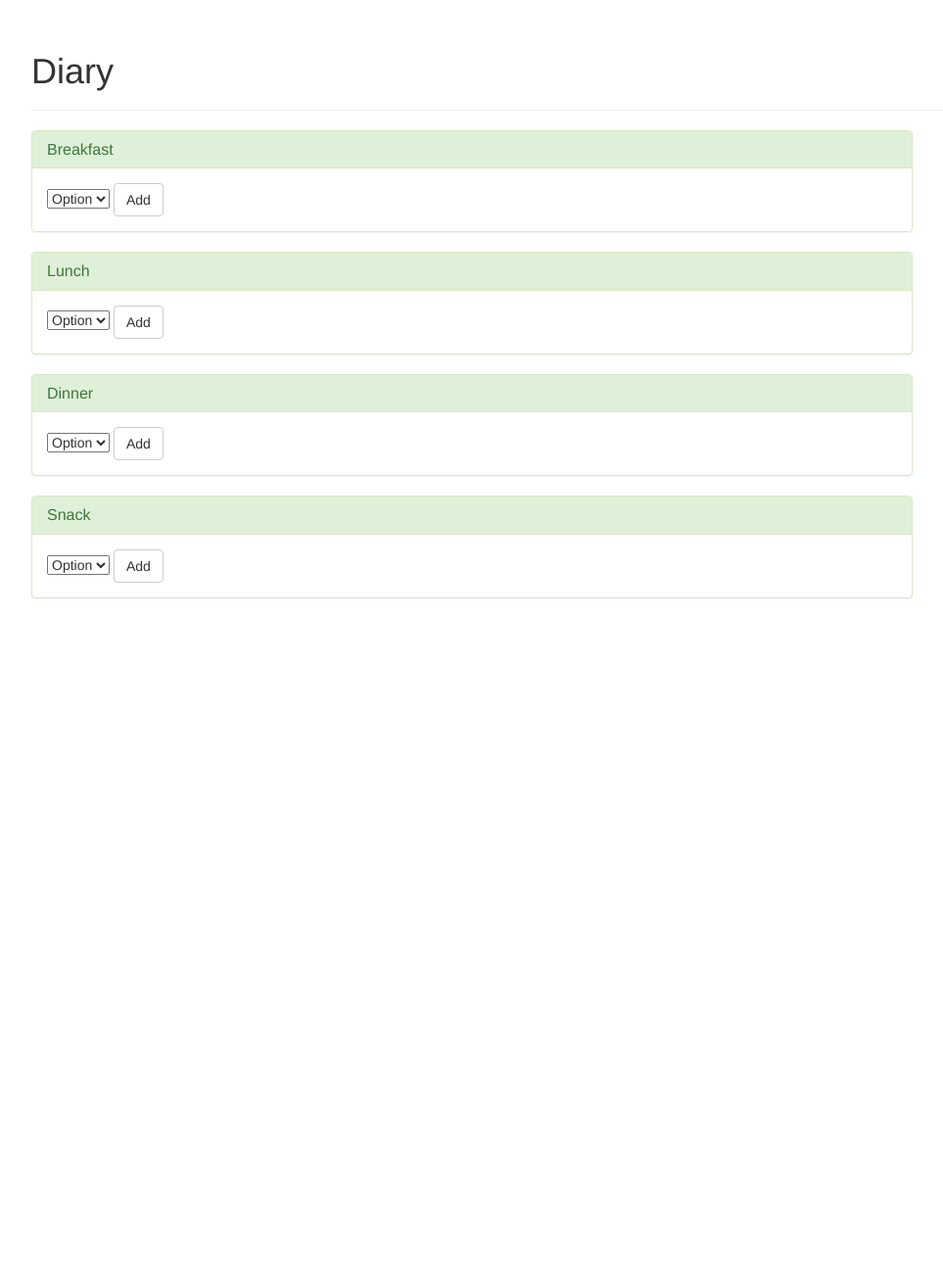
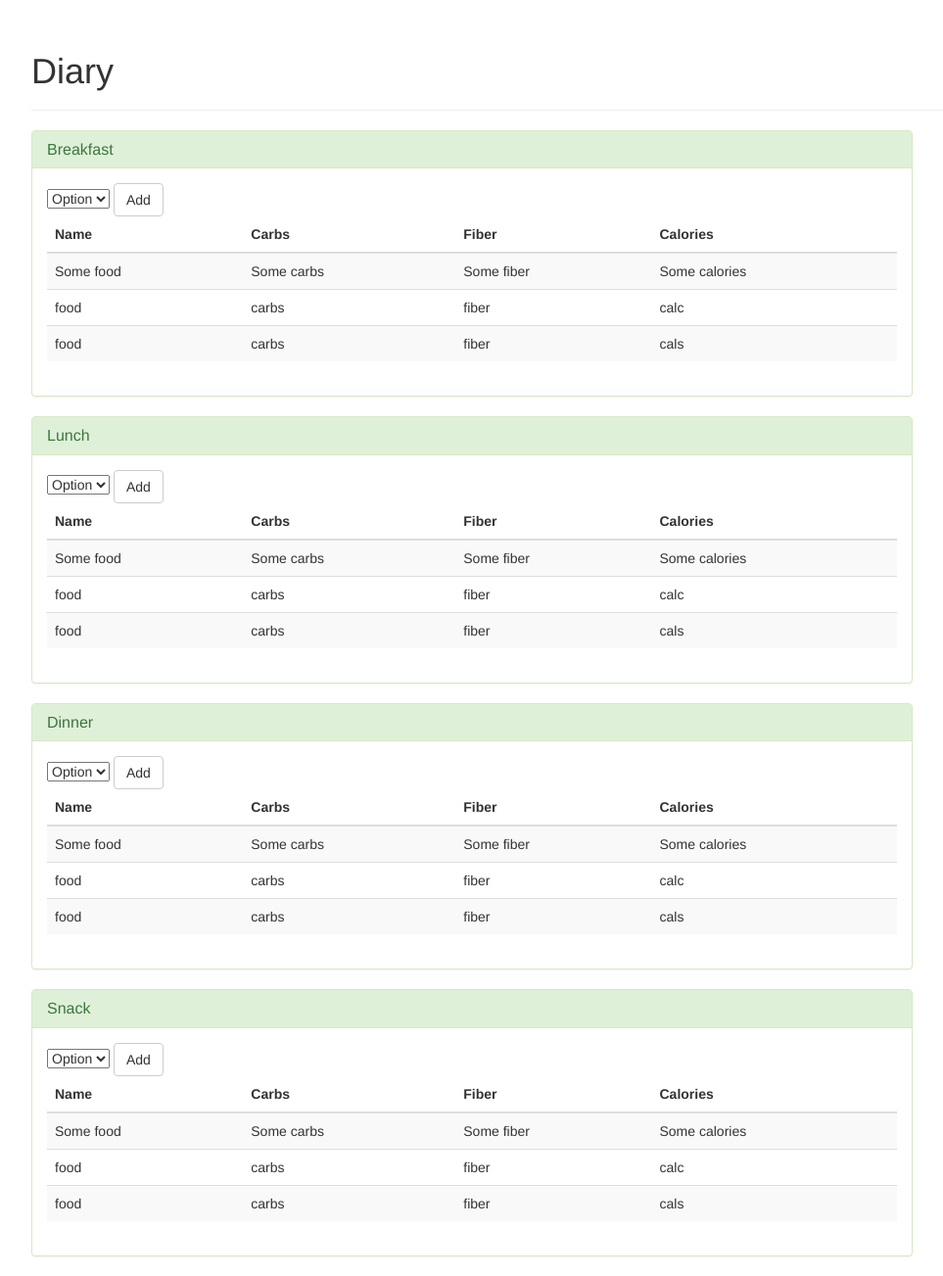
Before and after one commit to kaitcov/carbCount, a Flask app: page /diary in a window 1280 px wide. Shown: the part 51-1354 px from the top of the page at 98% size, without its empty margins (38-1001 px from the left). Before the commit the page ends 662 px from the top, so only its background shows below. Run offline with Flask 2, Linux system fonts and the light colour scheme; some libraries are stand-ins or nearby versions.

Commit message:
tables for meals in diary

```diff
--- a/templates/diary.html
+++ b/templates/diary.html
@@ -21,6 +21,36 @@
   			</select>
 		<button type="button" class="btn btn-default">Add</button>
 		</form>
+		<table class="table table-striped">
+			<thead>
+              <tr>
+                <th>Name</th>
+                <th>Carbs</th>
+                <th>Fiber</th>
+                <th>Calories</th>
+              </tr>
+            </thead>
+            <tbody>
+              <tr>
+                <td>Some food</td>
+                <td>Some carbs</td>
+                <td>Some fiber</td>
+                <td>Some calories</td>
+              </tr>
+              <tr>
+                <td>food</td>
+                <td>carbs</td>
+                <td>fiber</td>
+                <td>calc</td>
+              </tr>
+              <tr>
+                <td>food</td>
+                <td>carbs</td>
+                <td>fiber</td>
+                <td>cals</td>
+              </tr>
+            </tbody>
+          </table>
             </div>
           </div>
         </div><!-- /.col-sm-4 -->
@@ -42,6 +72,36 @@
   			</select>
 		<button type="button" class="btn btn-default">Add</button>
 		</form>
+		<table class="table table-striped">
+			<thead>
+              <tr>
+                <th>Name</th>
+                <th>Carbs</th>
+                <th>Fiber</th>
+                <th>Calories</th>
+              </tr>
+            </thead>
+            <tbody>
+              <tr>
+                <td>Some food</td>
+                <td>Some carbs</td>
+                <td>Some fiber</td>
+                <td>Some calories</td>
+              </tr>
+              <tr>
+                <td>food</td>
+                <td>carbs</td>
+                <td>fiber</td>
+                <td>calc</td>
+              </tr>
+              <tr>
+                <td>food</td>
+                <td>carbs</td>
+                <td>fiber</td>
+                <td>cals</td>
+              </tr>
+            </tbody>
+          </table>
             </div>
           </div>
         </div><!-- /.col-sm-4 -->
@@ -63,6 +123,36 @@
   			</select>
 		<button type="button" class="btn btn-default">Add</button>
 		</form>
+		<table class="table table-striped">
+			<thead>
+              <tr>
+                <th>Name</th>
+                <th>Carbs</th>
+                <th>Fiber</th>
+                <th>Calories</th>
+              </tr>
+            </thead>
+            <tbody>
+              <tr>
+                <td>Some food</td>
+                <td>Some carbs</td>
+                <td>Some fiber</td>
+                <td>Some calories</td>
+              </tr>
+              <tr>
+                <td>food</td>
+                <td>carbs</td>
+                <td>fiber</td>
+                <td>calc</td>
+              </tr>
+              <tr>
+                <td>food</td>
+                <td>carbs</td>
+                <td>fiber</td>
+                <td>cals</td>
+              </tr>
+            </tbody>
+          </table>
             </div>
           </div>
         </div><!-- /.col-sm-4 -->
@@ -84,6 +174,36 @@
   			</select>
 		<button type="button" class="btn btn-default">Add</button>
 		</form>
+		<table class="table table-striped">
+			<thead>
+              <tr>
+                <th>Name</th>
+                <th>Carbs</th>
+                <th>Fiber</th>
+                <th>Calories</th>
+              </tr>
+            </thead>
+            <tbody>
+              <tr>
+                <td>Some food</td>
+                <td>Some carbs</td>
+                <td>Some fiber</td>
+                <td>Some calories</td>
+              </tr>
+              <tr>
+                <td>food</td>
+                <td>carbs</td>
+                <td>fiber</td>
+                <td>calc</td>
+              </tr>
+              <tr>
+                <td>food</td>
+                <td>carbs</td>
+                <td>fiber</td>
+                <td>cals</td>
+              </tr>
+            </tbody>
+          </table>
             </div>
           </div>
         </div><!-- /.col-sm-4 -->
```
